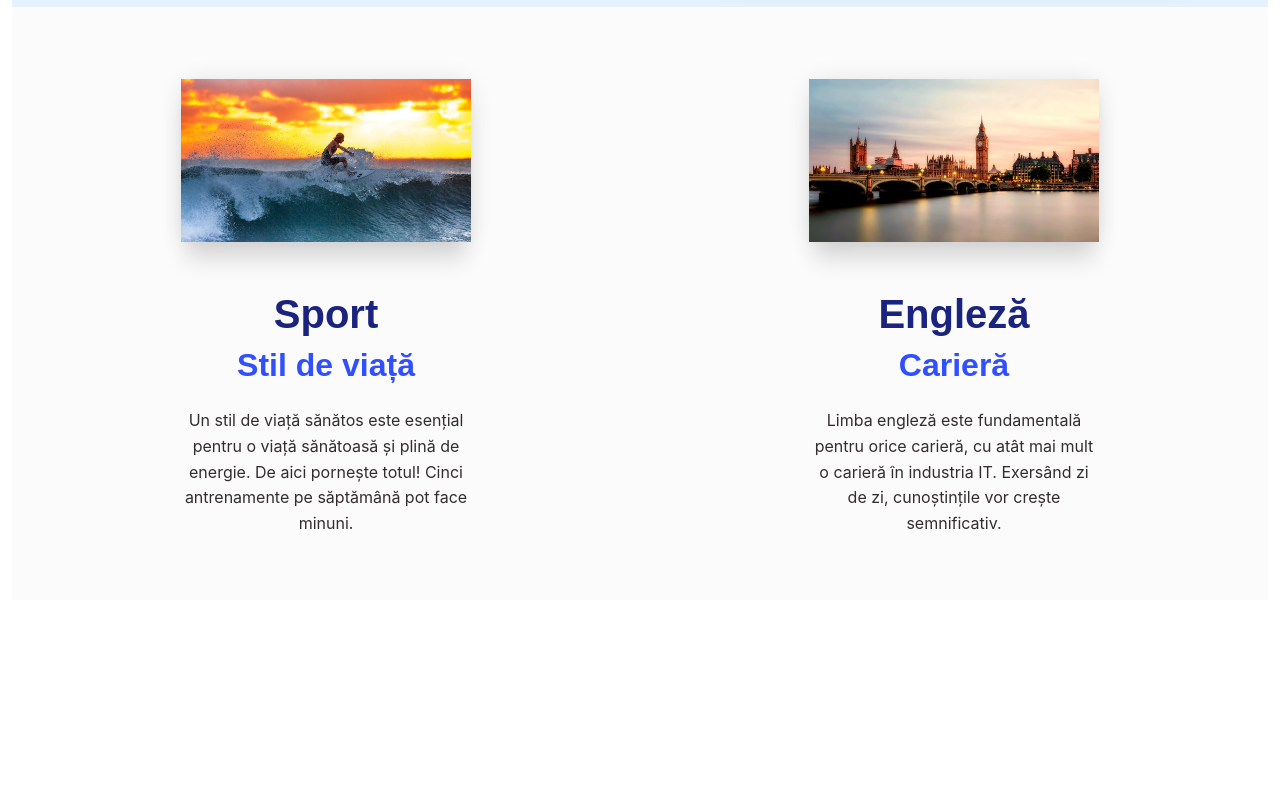
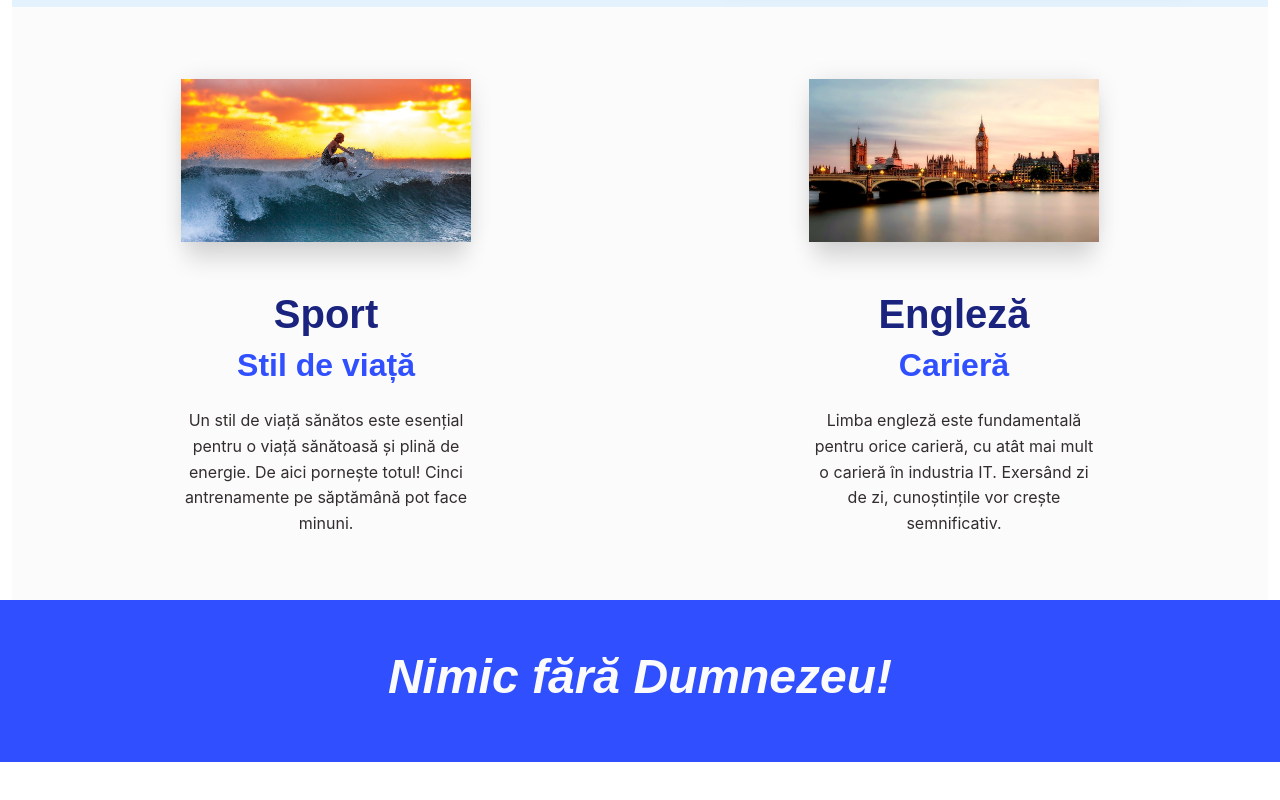
Before and after one commit to catalinbroinas/happy-new-year-2024, a website: page index.html in a window 1280 px wide. Shown: the part 1293-2093 px from the top of the page. Before the commit the page ends 1957 px from the top, so only its background shows below. Drawn offline with Linux system fonts and the light colour scheme.

Commit message:
Add everything section

```diff
--- a/index.html
+++ b/index.html
@@ -176,6 +176,11 @@
         </div>
       </section>
       <!-- Sport & English -->
+      <!-- Everything -->
+      <section class="row everything p-5 text-center">
+        <h3 class="title">Nimic fără Dumnezeu!</h3>
+      </section>
+      <!-- Everything -->
     </div>
     <!-- Container -->
   </main>
--- a/src/scss/style.scss
+++ b/src/scss/style.scss
@@ -202,6 +202,17 @@
       font-size: 2rem;
    }
 }
+.everything
+{
+   background-color: $primary-3;
+   color: $primary-2;
+   .title
+   {
+      color: inherit;
+      font-size: 3rem;
+      font-style: italic;
+   }
+}
 
 // Components
 .custom-badge
```
Also changed, not shown: src/scss/style.css, 1 other file.
